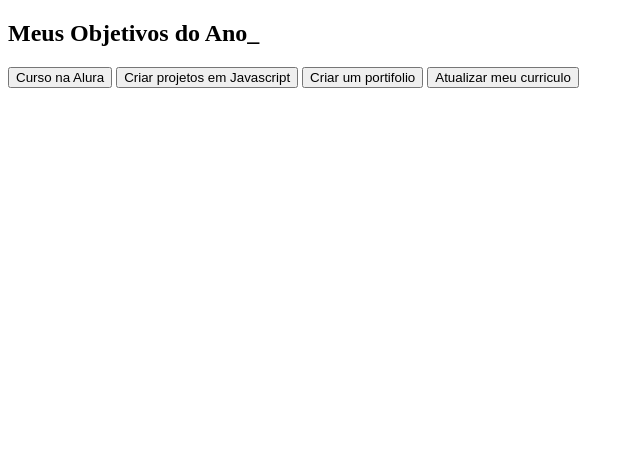
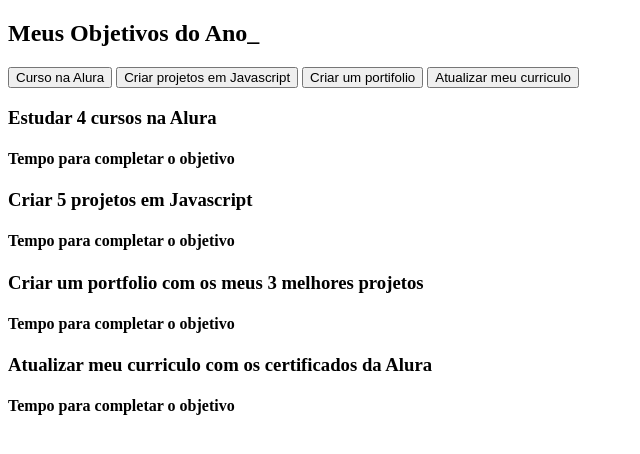
Before and after one commit to Andre-Domingos/Projeto-de-vida-3A, a plain HTML site: page index.html in a window 1280 px wide. Shown: the whole page, without its empty margins (0-640 px from the left). Drawn offline with Linux system fonts and the light colour scheme.

Commit message:
Add files via upload

```diff
--- a/index.html
+++ b/index.html
@@ -15,6 +15,27 @@
             <button class="botao">Atualizar meu curriculo</button>
         </div>
     </section>
+    <div class="abas-textos">
+        <div class="aba-conteudo ativo">
+            <h3 class="aba-conteudo-titulo-principal">Estudar 4 cursos na Alura</h3>
+            <h4 class="aba-conteudo-titulo-secundario">Tempo para completar o objetivo</h4>
+        </div>
+        <div class="aba-conteudo">
+            <h3 class="aba-conteudo-titulo-principal">Criar 5 projetos em Javascript</h3>
+            <h4 class="aba-conteudo-titulo-secundario">Tempo para completar o objetivo</h4>
+        </div>
+        <div class="aba-conteudo">
+            <h3 class="aba-conteudo-titulo-principal">Criar um portfolio com os meus 3 melhores projetos</h3>
+            <h4 class="aba-conteudo-titulo-secundario">Tempo para completar o objetivo</h4>
+        </div>
+        <div class="aba-conteudo">
+            <h3 class="aba-conteudo-titulo-principal">Atualizar meu curriculo com os certificados da Alura</h3>
+            <h4 class="aba-conteudo-titulo-secundario">Tempo para completar o objetivo</h4>
+        </div>
+    </div>
+</div>
+</section>
+<script src="main.js"></script>
 
 </body>
 </html>
```
